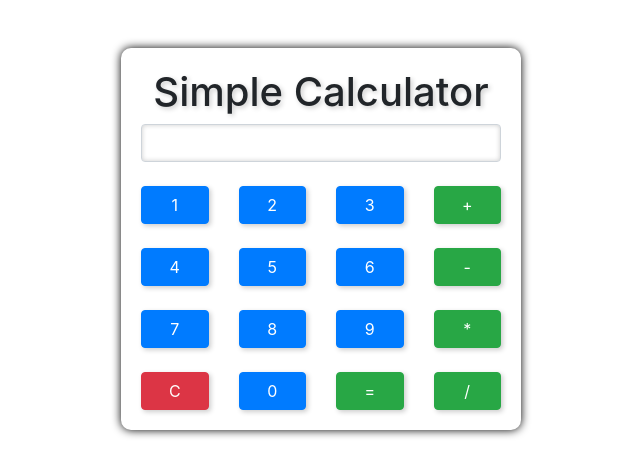
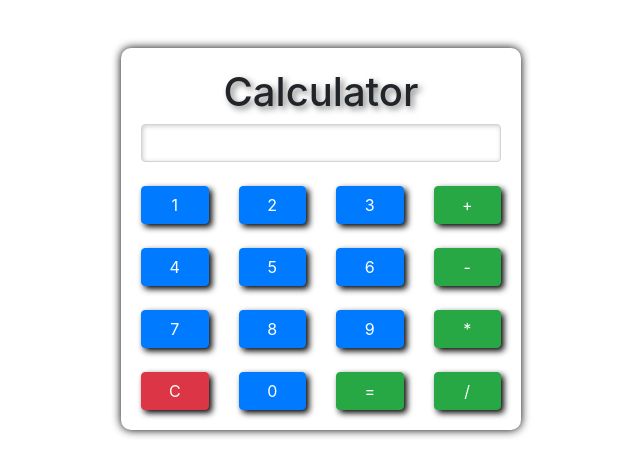
Before and after one commit to Chandrashekhar56/new-Calculator, a plain HTML site: page index.html in a window 1280 px wide. Shown: the whole page, without its empty margins (319-959 px from the left). Drawn offline with nearby package versions, Linux system fonts and the light colour scheme.

Commit message:
Update index.html

```diff
--- a/index.html
+++ b/index.html
@@ -12,21 +12,21 @@
         }
 
         .btn {
-            box-shadow: 2px 2px 5px rgba(0, 0, 0, 0.2);
+            box-shadow: 3px 3px 6px rgba(0, 0, 0, 1.2);
         }
 
         #display {
-            box-shadow: inset 0px 0px 5px rgba(0, 0, 0, 0.2);
+            box-shadow: inset 1px 1px 5px rgba(0, 0, 0, 0.2);
         }
 
         h1 {
-            text-shadow: 2px 2px 5px rgba(0, 0, 0, 0.2);
+            text-shadow: 3px 3px 6px rgba(0, 0, 0, 0.5);
         }
     </style>
 </head>
 <body>
     <div class="container mt-5" style="width:400px">
-        <h1 class="text-center">Simple Calculator</h1>
+        <h1 class="text-center">Calculator</h1>
         <form name="calculator" class="text-center">
             <input type="text" name="display" id="display" class="form-control">
             <br>
```
